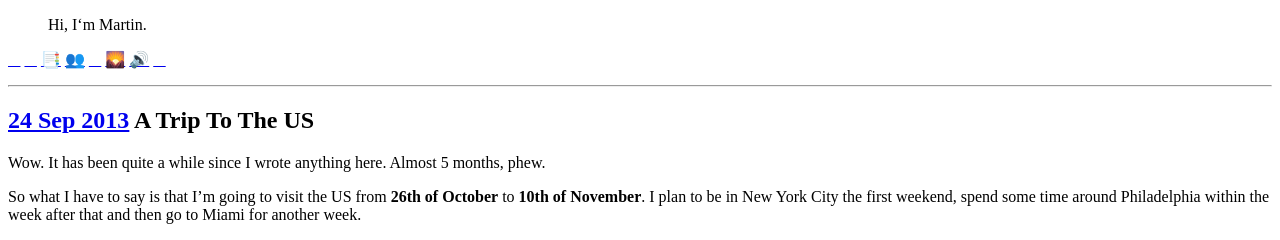
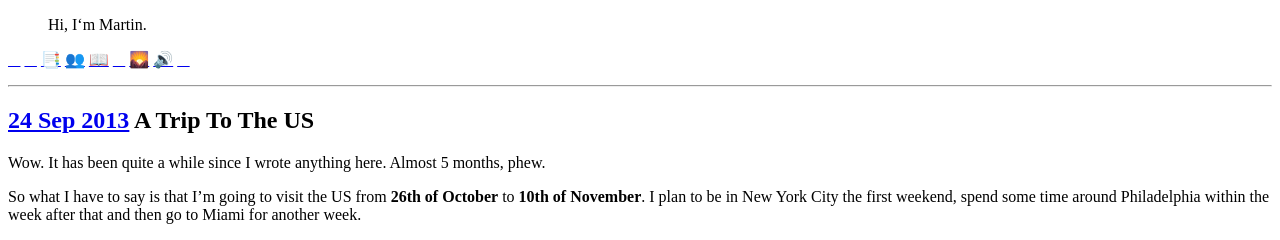
Before and after one commit to martinklepsch/martinklepsch.org, a Jekyll site: the page built from index.html, in a window 1280 px wide and 900 px high. Shown: the top 240 px of the window. Built offline with Jekyll 4.4.1, drawn with Linux system fonts in a browser that asks for light colours; nearby versions of some CDN libraries; the list of posts is cut into pages by our own code.

Commit message:
add readmill

```diff
--- a/index.html
+++ b/index.html
@@ -19,6 +19,7 @@ title:
 <a href="http://github.com/mklappstuhl" target="_blank" class="icon"><span class="hint--bottom" data-hint="I share code on Github">&#59156;</span></a>
 <a href="http://pinboard.in/u:mklappstuhl" target="_blank" class="icon"><span class="hint--bottom" data-hint="I save interesting links at Pinboard">&#128209;</span></a>
 <a href="http://facebook.com/martinklepsch" target="_blank" class="icon"><span class="hint--bottom" data-hint="I have “friends” on Facebook">&#128101;</span></a>
+<a href="http://readmill.com/mklappstuhl" target="_blank" class="icon"><span class="hint--bottom" data-hint="I read books with Readmill">&#128214;</span></a>
 <a href="http://foursquare.com/mklappstuhl" target="_blank" class="icon"><span class="hint--bottom" data-hint="I check in in places on Foursquare">&#59175;</span></a>
 <a href="http://instagram.com/mklappstuhl" target="_blank" class="icon"><span class="hint--bottom" data-hint="I post pretty pictures to Instagram">&#127748;</span></a>
 <a href="http://soundcloud.com/mklappstuhl" target="_blank" class="icon"><span class="hint--bottom" data-hint="I listen to and share music on Soundcloud">&#128266;</span></a>
```
